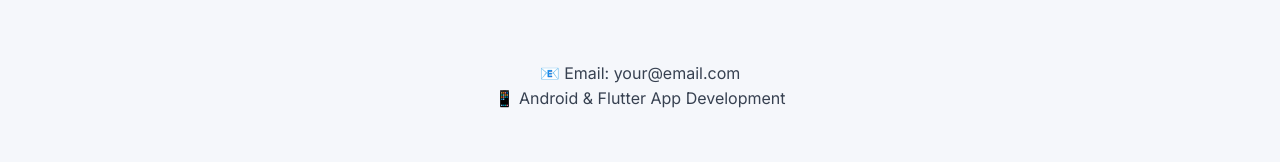
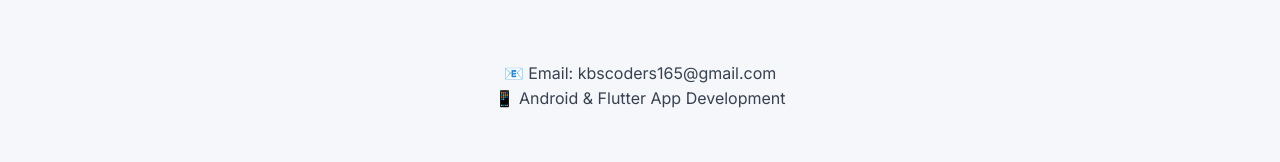
Before and after one commit to paraghirpara165/paraghirpara165.github.io, a plain HTML site: page index.html in a window 1280 px wide. Shown: the part 1041-1203 px from the top of the page. Drawn offline with Linux system fonts and the light colour scheme; files whose address does not match are found by name.

Commit message:
Update index.html

```diff
--- a/index.html
+++ b/index.html
@@ -226,7 +226,7 @@
 <section id="contact">
   <h2>Contact</h2>
   <p>
-    📧 Email: your@email.com<br>
+    📧 Email: kbscoders165@gmail.com<br>
     📱 Android & Flutter App Development
   </p>
 </section>
```
